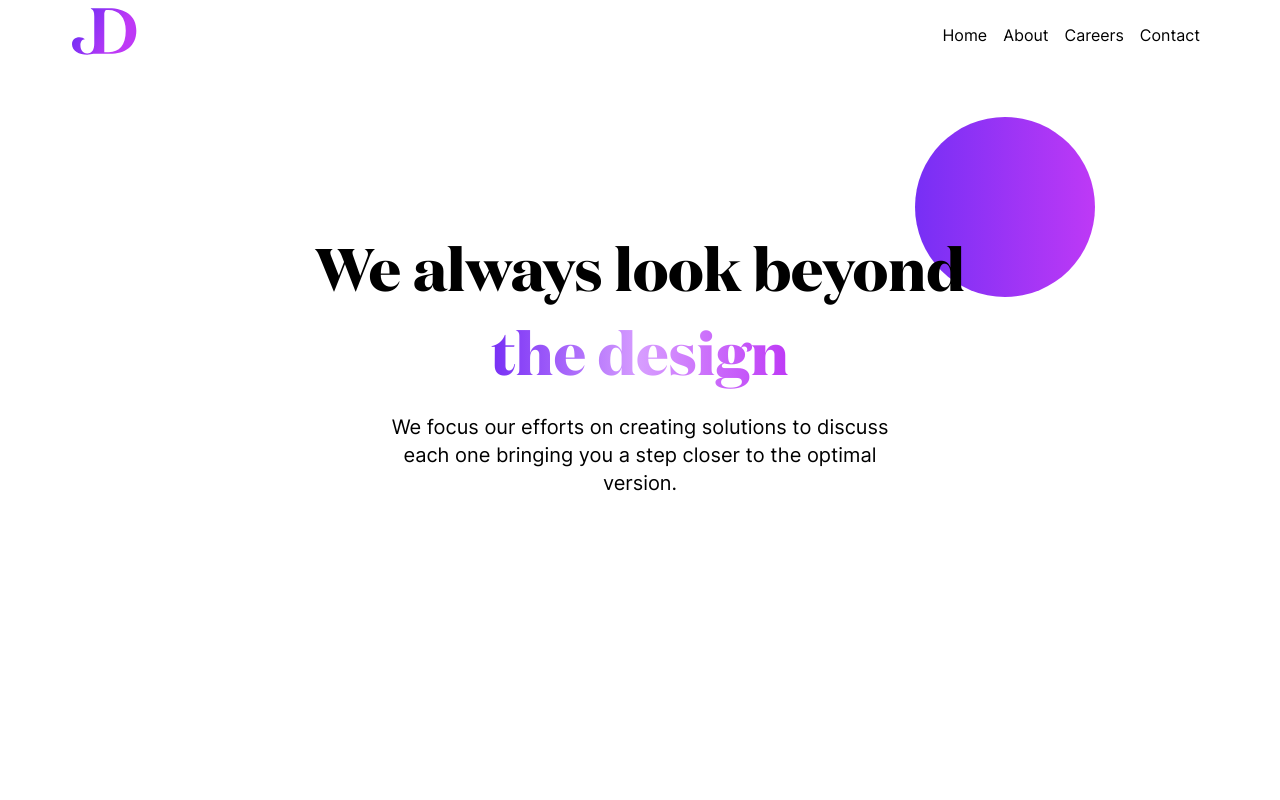
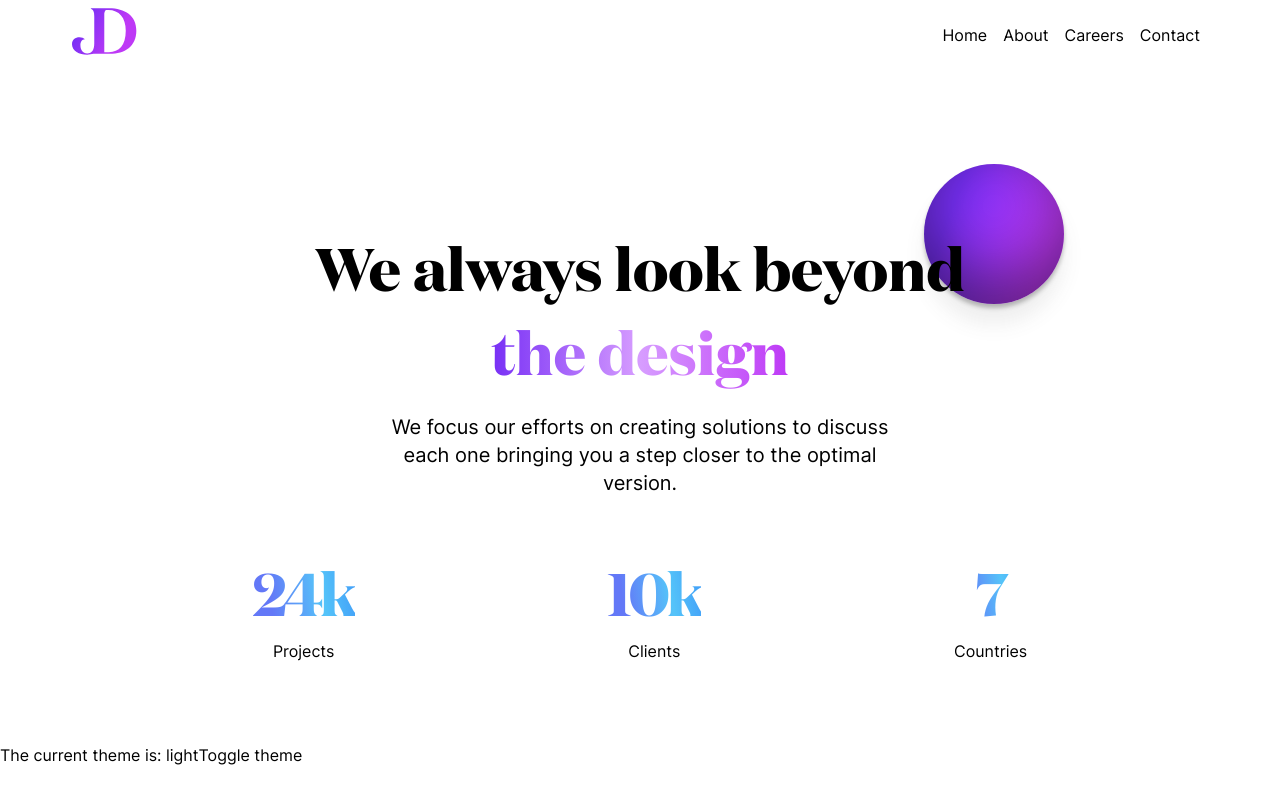
Before and after one commit to bhatshakran/designagency, a Next.js app: page / in a window 1280 px wide. Built offline with nearby package versions, Linux system fonts and the light colour scheme.

Commit message:
Created stats bar

```diff
--- a/components/container.tsx
+++ b/components/container.tsx
@@ -1,4 +1,4 @@
-import React, { Component, FC, ReactNode } from 'react';
+import React from 'react';
 
 interface Props {
   children: React.ReactNode;
--- a/components/hero.tsx
+++ b/components/hero.tsx
@@ -1,22 +1,32 @@
+import Image from 'next/image';
 import React from 'react';
 import Container from './container';
 
 const Hero = () => {
   return (
     <Container>
-      <div className='mt-40 py-2'>
-        <div className='hero_txt relative font-domaine text-4xl sm:text-5xl md:text-6xl text-center '>
+      <div className='mt-40  pt-2 hero pb-12 w-full relative '>
+        <div className='hero_txt  relative  font-domaine text-4xl sm:text-5xl md:text-6xl text-center w-fit mx-auto'>
           <h2>We always look beyond</h2>
           <div className=' mt-2 md:mt-6'>
             <span> the design</span>
           </div>
         </div>
         <div className='flex justify-center mt-3 md:mt-8 font-inter '>
-          <p className='text-center text-sm md:text-xl max-w-lg'>
+          <p className='text-center text-sm max-w-sm md:text-xl md:max-w-lg'>
             We focus our efforts on creating solutions to discuss each one
             bringing you a step closer to the optimal version.
           </p>
         </div>
+
+        {/* <div className='jd  absolute -left-32 -bottom-40 z-10'>
+          <Image
+            src='/assets/jdoutline.svg'
+            height={300}
+            width={400}
+            alt='jdoutline'
+          />
+        </div> */}
       </div>
     </Container>
   );
--- /dev/null
+++ b/components/stats.tsx
@@ -0,0 +1,22 @@
+import React from 'react';
+
+const Stats = () => {
+  return (
+    <div className='flex w-full justify-evenly text-center'>
+      <div>
+        <h3 className='grad_blue'>24k</h3>
+        <p>Projects</p>{' '}
+      </div>
+      <div>
+        <h3 className='grad_blue'>10k</h3>
+        <p>Clients</p>{' '}
+      </div>
+      <div>
+        <h3 className='grad_blue'>7</h3>
+        <p>Countries</p>{' '}
+      </div>
+    </div>
+  );
+};
+
+export default Stats;
--- a/pages/index.tsx
+++ b/pages/index.tsx
@@ -3,6 +3,7 @@ import { useTheme } from 'next-themes';
 import Head from 'next/head';
 import React from 'react';
 import Hero from '../components/hero';
+import Stats from '../components/stats';
 
 const Home: NextPage = () => {
   const { theme, setTheme } = useTheme();
@@ -26,15 +27,16 @@ const Home: NextPage = () => {
 
       <main className=''>
         <Hero />
-        <div>
-          {/* The current theme is: {theme}
+        <Stats />
+        <div className='mt-20'>
+          The current theme is: {theme}
           <button
             onClick={() =>
               theme === 'light' ? setTheme('dark') : setTheme('light')
             }
           >
             Toggle theme
-          </button> */}
+          </button>
         </div>
       </main>
     </div>
--- a/styles/globals.css
+++ b/styles/globals.css
@@ -33,13 +33,45 @@
   .hero_txt::before {
     content: '';
     position: absolute;
-    top: -120px;
-    right: -130px;
-    height: 180px;
-    width: 180px;
-    background: -webkit-linear-gradient(right, #be39f6, #772ff5);
+    right: -15.19%;
+    top: -50.93%;
+    height: 140px;
+    width: 140px;
     border-radius: 50%;
     z-index: -1;
+    background: linear-gradient(290.79deg, #be39f6 18.91%, #772ff5 76.9%);
+    box-shadow: 0px 4px 4px rgba(0, 0, 0, 0.25),
+      0px 20px 20px rgba(85, 85, 85, 0.1),
+      inset 0px -28px 60px rgba(0, 0, 0, 0.45);
+  }
+
+  .grad_blue {
+    background: linear-gradient(
+      260.39deg,
+      #409cf8 2.78%,
+      #55c4f9 35.1%,
+      #6378f7 79.51%
+    );
+    -webkit-background-clip: text;
+    -webkit-text-fill-color: transparent;
+    background-clip: text;
+    text-fill-color: transparent;
+
+    @apply text-3xl sm:text-4xl md:text-6xl font-domaine;
+    font-style: normal;
+    font-weight: 600;
+    /* font-size: 72px; */
+    line-height: 94px;
+    text-align: center;
+    letter-spacing: -3px;
+  }
+
+  @media screen and (max-width: 640px) {
+    .hero_txt::before {
+      height: 80px;
+      width: 80px;
+      top: -40%;
+    }
   }
 }
 
```
Also changed, not shown: public/assets/jdoutline.svg (added).
